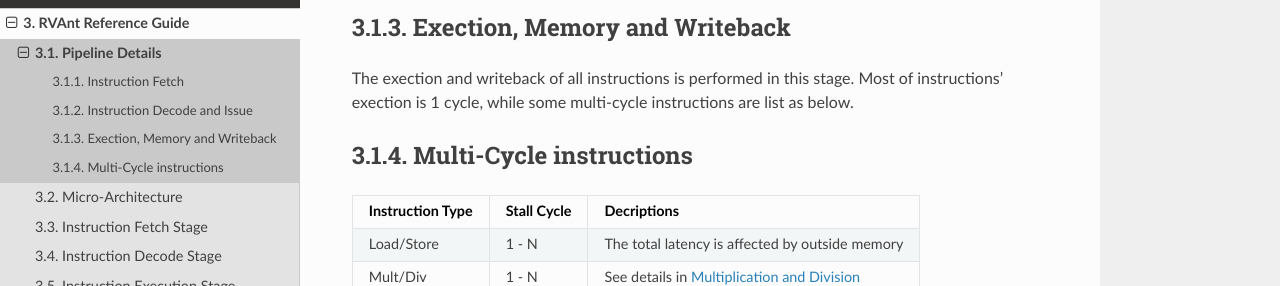
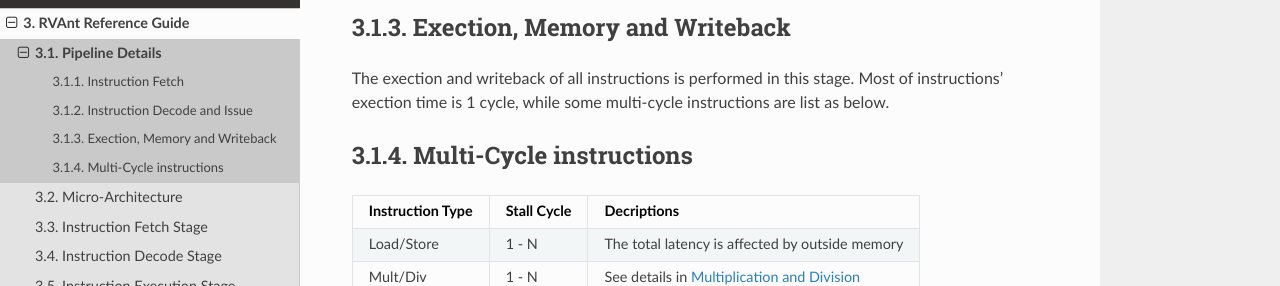
Before and after one commit to qian-gu/RVAnt, a Sphinx documentation site: the page built from doc/source/03_reference/pipeline.rst, in a window 1280 px wide and 900 px high, scrolled down 1052 px. Shown: the part 189-475 px from the top of the window. Built offline with Sphinx 7.4.7 and the Read the Docs theme 2.0.0, drawn with Linux system fonts in a browser that asks for light colours.

Commit message:
docs: update pipleline description

```diff
--- a/doc/source/01_overview/overview.rst
+++ b/doc/source/01_overview/overview.rst
@@ -25,6 +25,8 @@
    +-------------------------------------------------------------------+---------+-----------------+
    | Extension                                                         | Version | Configurability |
    +===================================================================+=========+=================+
+   | **I**, RV32I Base Integer Instruction Set                         |  2.1    |  always enable  |
+   +-------------------------------------------------------------------+---------+-----------------+
    | **Zicsr**, Control and Status Register Instructions               |  2.0    |  always enable  |
    +-------------------------------------------------------------------+---------+-----------------+
    | **Zifencei**, Instruction-Fetch Fence                             |  2.0    |  always enable  |
--- a/doc/source/03_reference/index.rst
+++ b/doc/source/03_reference/index.rst
@@ -1,7 +1,7 @@
 RVAnt Reference Guide
 ======================
 
-This guide explains the architecture of RVAnt to help users to understand and custom.
+This guide explains the architecture of RVAnt to help users to understand and customize.
 
 .. toctree::
     :maxdepth: 2
--- a/doc/source/03_reference/pipeline.rst
+++ b/doc/source/03_reference/pipeline.rst
@@ -34,7 +34,7 @@
 Exection, Memory and Writeback
 -----------------------------------
 
-The exection and writeback of all instructions is performed in this stage. Most of instructions' exection is 1 cycle, while some multi-cycle instructions are list as below.
+The exection and writeback of all instructions is performed in this stage. Most of instructions' exection time is 1 cycle, while some multi-cycle instructions are list as below.
 
 Multi-Cycle instructions
 --------------------------
```
Also changed, not shown: README.md (+4 -2 lines).
